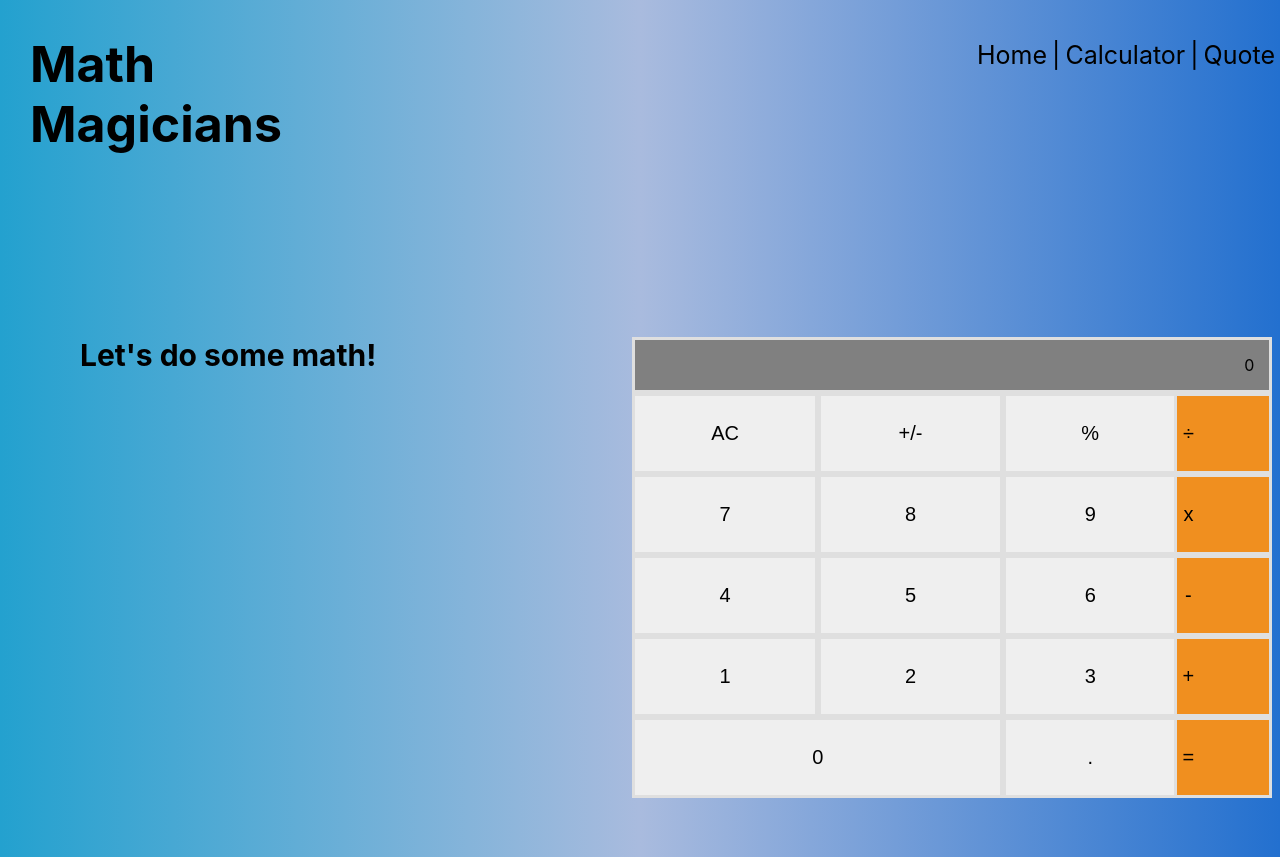
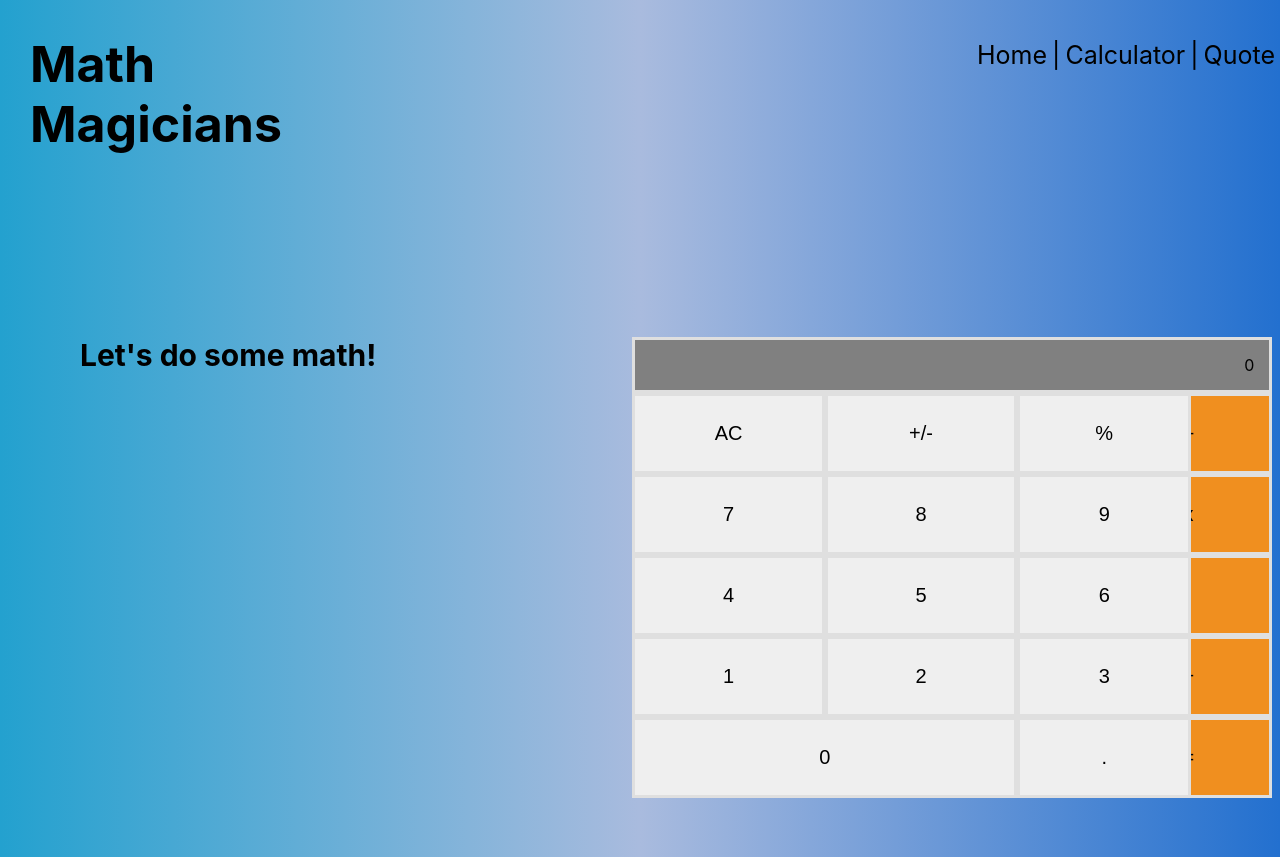
Before and after one commit to AyomipoMajek/Math-Magicians, a React (Create React App) app: page /Calculator in a window 1280 px wide. Built offline with nearby package versions, Linux system fonts and the light colour scheme.

Commit message:
linter fixed

```diff
--- a/src/styles/Calculator.css
+++ b/src/styles/Calculator.css
@@ -58,5 +58,5 @@ button:hover {
 
 .zero {
   grid-column: 1/3;
-  width: 371px;
+  width: 385px;
 }
```
